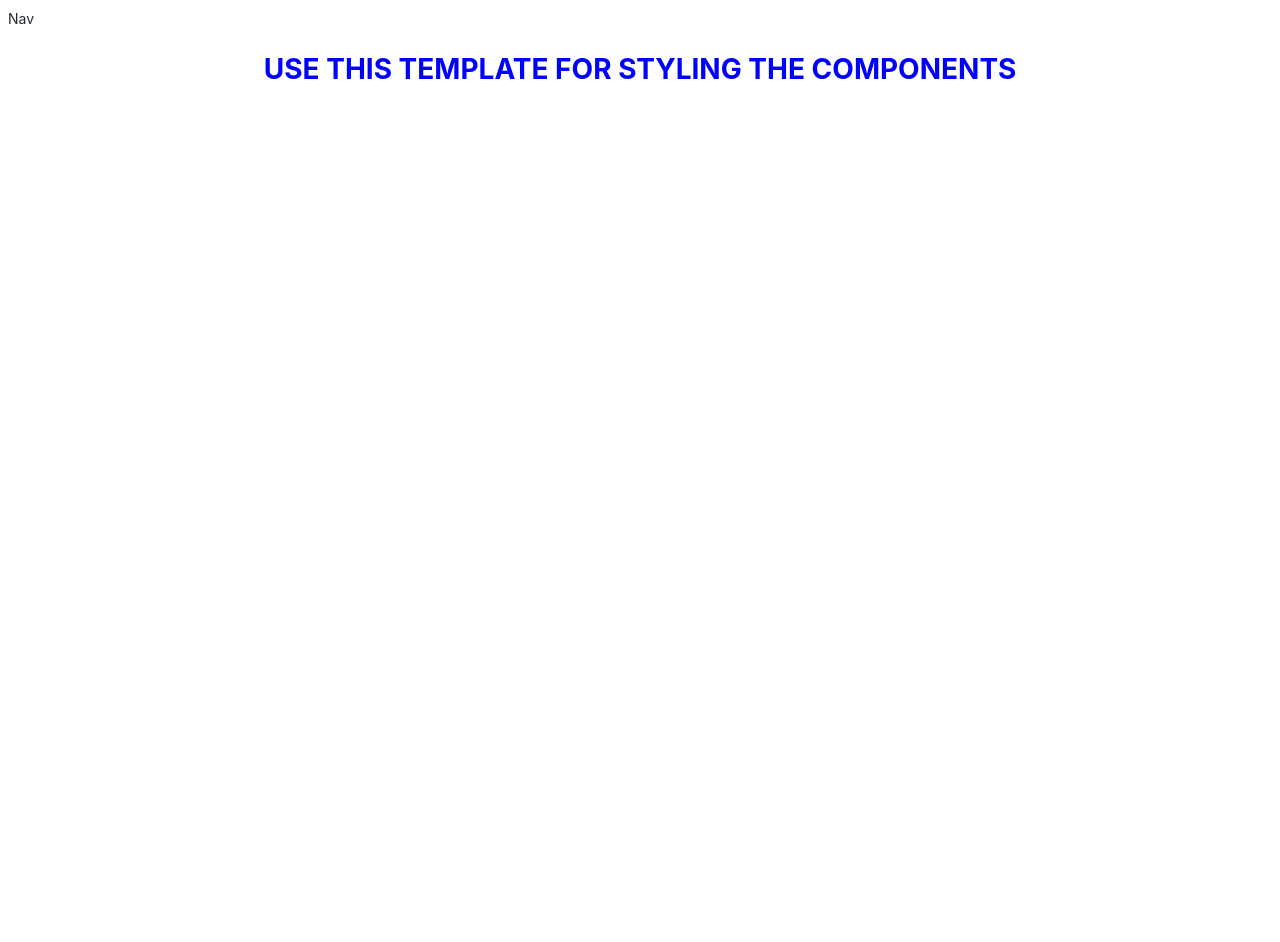
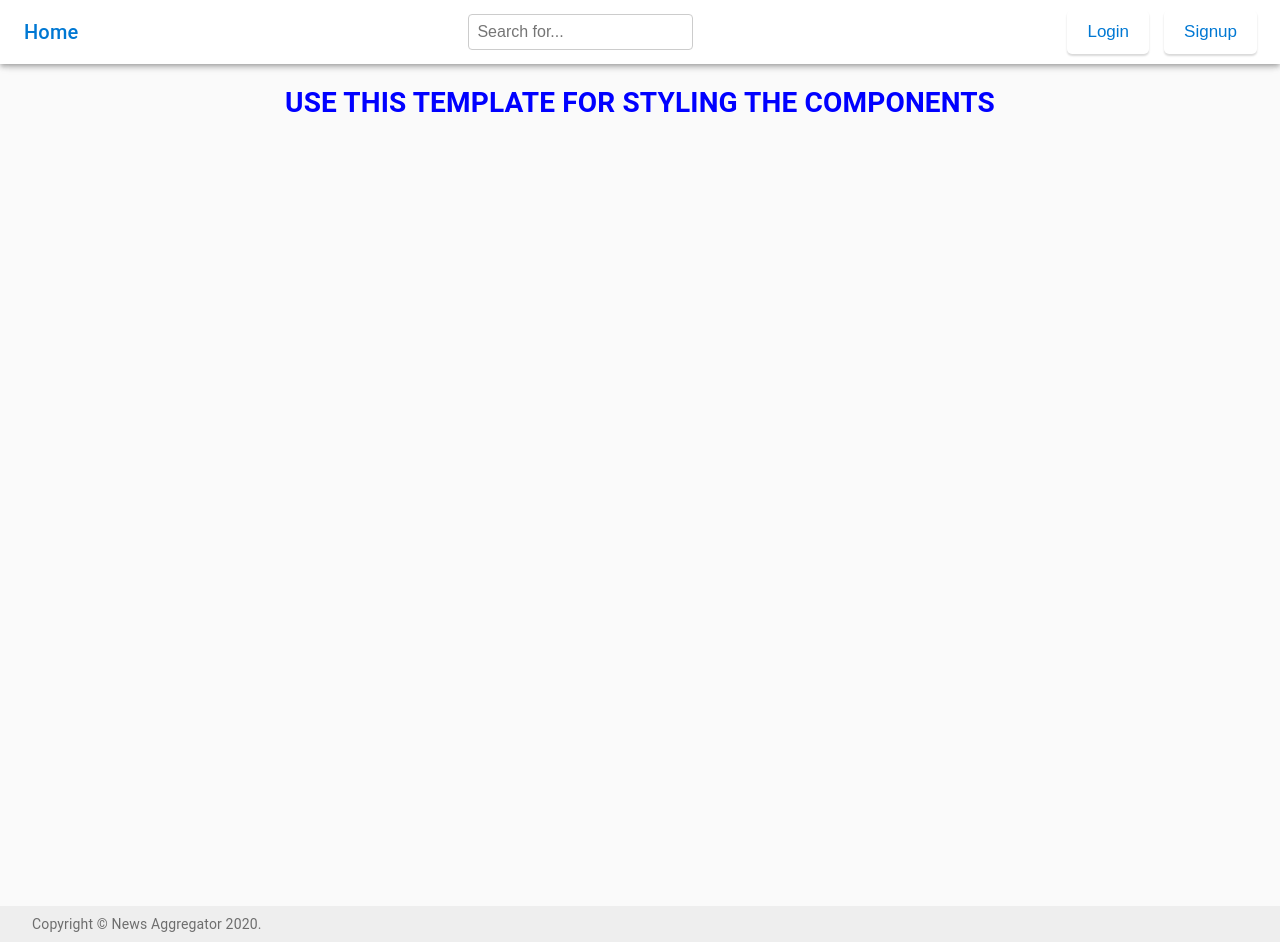
Before and after one commit to mann27/News24x7-Client, a React (Create React App) app: page /hello in a window 1280 px wide. Before the commit the page ends 800 px from the top, so only its background shows below. Built offline with nearby package versions, Linux system fonts and the light colour scheme; no server answers.

Commit message:
☕️navbar and footer added

```diff
--- a/package.json
+++ b/package.json
@@ -13,6 +13,7 @@
     "react-redux": "^7.1.3",
     "react-router-dom": "^5.1.2",
     "react-scripts": "3.3.1",
+    "styled-components": "^5.0.1",
     "yup": "^0.28.1"
   },
   "scripts": {
--- a/src/App.js
+++ b/src/App.js
@@ -4,6 +4,7 @@ import './App.css';
 
 import IndexRoutes from './routes/index.js';
 import Navbar from './components/Navbar';
+import Footer from './components/Footer';
 
 function App() {
   return (
@@ -13,6 +14,7 @@ function App() {
         <div className="container">
           <IndexRoutes />
         </div>
+        <Footer />
       </Router>
     </div>
   );
--- /dev/null
+++ b/src/components/Footer/index.js
@@ -0,0 +1,45 @@
+import React from 'react';
+import { CssBaseline, Typography, Container, Link } from '@material-ui/core';
+import { makeStyles } from '@material-ui/core/styles';
+
+function Copyright() {
+    return (
+        <Typography variant="body2" color="textSecondary">
+            {'Copyright © '}
+            <Link color="inherit" href="/">
+                News Aggregator
+      </Link>{' '}
+            {new Date().getFullYear()}
+            {'.'}
+        </Typography>
+    );
+}
+
+const useStyles = makeStyles(theme => ({
+    root: {
+        display: 'flex',
+        flexDirection: 'column',
+        minHeight: '100vh',
+    },
+    footer: {
+        padding: theme.spacing(1, 1),
+        marginTop: 'auto',
+        backgroundColor:
+            theme.palette.type === 'dark' ? theme.palette.grey[800] : theme.palette.grey[200],
+    },
+}));
+
+export default function Footer() {
+    const classes = useStyles();
+
+    return (
+        <div className={classes.root}>
+            <CssBaseline />
+            <footer className={classes.footer}>
+                <Container>
+                    <Copyright />
+                </Container>
+            </footer>
+        </div>
+    );
+}
--- a/src/components/HelloWorld/helloStyle.js
+++ b/src/components/HelloWorld/helloStyle.js
@@ -1,4 +1,4 @@
-const footerStyle = {
+const helloStyle = {
     info: {
         color: 'blue',
         textAlign: 'center',
@@ -8,4 +8,4 @@ const footerStyle = {
 
     }
 };
-export default footerStyle;
+export default helloStyle;
--- a/src/components/HomePage/index.js
+++ b/src/components/HomePage/index.js
@@ -4,7 +4,7 @@ class HomePage extends Component {
     render() {
         return (
             <div>
-                HomePage
+                <h1>HomePage</h1>
             </div>
         )
     }
--- a/src/components/Navbar/index.js
+++ b/src/components/Navbar/index.js
@@ -1,13 +1,133 @@
 import React, { Component } from 'react'
+import { Link } from 'react-router-dom'
+import { AppBar, Toolbar, Typography, useScrollTrigger, Fab, Zoom, Grid } from '@material-ui/core';
+import { makeStyles } from '@material-ui/core/styles';
+import colors from '../../utils/base-module';
+import styled from 'styled-components';
 
-class NavBar extends Component {
+const useStyles = makeStyles(theme => ({
+    root: {
+        position: 'fixed',
+        bottom: theme.spacing(2),
+        right: theme.spacing(2),
+    },
+}));
+
+const NavButton = styled.button`
+    align-content:center;
+    color: ${colors.BASE_BLUE};
+    background-color:white;
+    margin-right:15px;
+`;
+
+function ScrollTop(props) {
+    const { children } = props;
+    const classes = useStyles();
+    const trigger = useScrollTrigger({
+        disableHysteresis: true,
+        threshold: 100,
+    });
+
+    const handleClick = event => {
+        const anchor = (event.target.ownerDocument || document).querySelector('#back-to-top-anchor');
+
+        if (anchor) {
+            anchor.scrollIntoView({ behavior: 'smooth', block: 'center' });
+        }
+    };
+
+    return (
+        <Zoom in={trigger}>
+            <div onClick={handleClick} role="presentation" className={classes.root}>
+                {children}
+            </div>
+        </Zoom>
+    );
+}
+
+export default class NavBar extends Component {
+
+    state = {
+        query: "",
+        data: [],
+        filteredData: []
+    };
+
+    handleInputChange = event => {
+        const query = event.target.value;
+
+        this.setState(prevState => {
+            const filteredData = prevState.data.filter(element => {
+                return element.name.toLowerCase().includes(query.toLowerCase());
+            });
+
+            return {
+                query,
+                filteredData
+            };
+        });
+    };
+
+    getSearchData = () => {
+        fetch(`http://localhost:4000/restaurants`) // search from field
+            .then(response => response.json())
+            .then(data => {
+                const { query } = this.state;
+                const filteredData = data.filter(element => {
+                    return element.name.toLowerCase().includes(query.toLowerCase());
+                });
+
+                this.setState({
+                    data,
+                    filteredData
+                });
+            });
+    };
+
+    componentWillMount() {
+        this.getSearchData();
+    }
+
     render() {
         return (
-            <div>
-                Nav
-            </div>
+            <React.Fragment>
+                <AppBar color='inherit'>
+                    <Toolbar>
+                        <Link to="/" style={{ textDecoration: 'none' }}><Typography variant="h6" style={{ color: colors.BASE_BLUE }} >Home</Typography></Link>
+                        <Grid
+                            justify="space-between"
+                            container
+                            spacing={4}>
+                            <Grid item>
+
+                            </Grid>
+                            <Grid item style={{ marginTop: '8px' }} >
+                                <div className="searchForm">
+                                    <form>
+                                        <input
+                                            placeholder="Search for..."
+                                            value={this.state.query}
+                                            onChange={this.handleInputChange}
+                                        />
+                                    </form>
+                                    {/* How to show the filtered data*/}
+                                    <div>{this.state.filteredData.map(i => <p>{i.name}</p>)}</div>
+                                </div>
+                            </Grid>
+                            <Grid item style={{ padding: '0px' }}>
+                                <Link to="/login" activeStyle={{ color: 'black' }}><NavButton >Login</NavButton></Link>
+                                <Link to="/signup" activeStyle={{ color: 'black' }}><NavButton >Signup</NavButton></Link>
+                            </Grid>
+                        </Grid>
+                    </Toolbar>
+                </AppBar>
+                <Toolbar id="back-to-top-anchor" />
+                <ScrollTop {...this.props}>
+                    <Fab color="secondary" size="small" aria-label="scroll back to top">
+                        X
+                    </Fab>
+                </ScrollTop>
+            </React.Fragment >
         )
     }
 }
-
-export default NavBar
--- a/src/routes/index.js
+++ b/src/routes/index.js
@@ -10,7 +10,6 @@ const IndexRoutes = () => {
     return (
         <Switch>
             <Route path="/hello" component={HelloWorld} />
-
             <Route exact path="/" component={HomePage} />
             <Route path="/login" component={LoginPage} />
             <Route path="/signup" component={SignupPage} />
--- /dev/null
+++ b/src/utils/base-module.js
@@ -0,0 +1,5 @@
+const COLORS = {
+    BASE_BLUE: '#0078d3',
+}
+
+export default COLORS
```
Also changed, not shown: src/utils/base-module.css (deleted), 1 other file (tests, documents, lock files or other folders).
